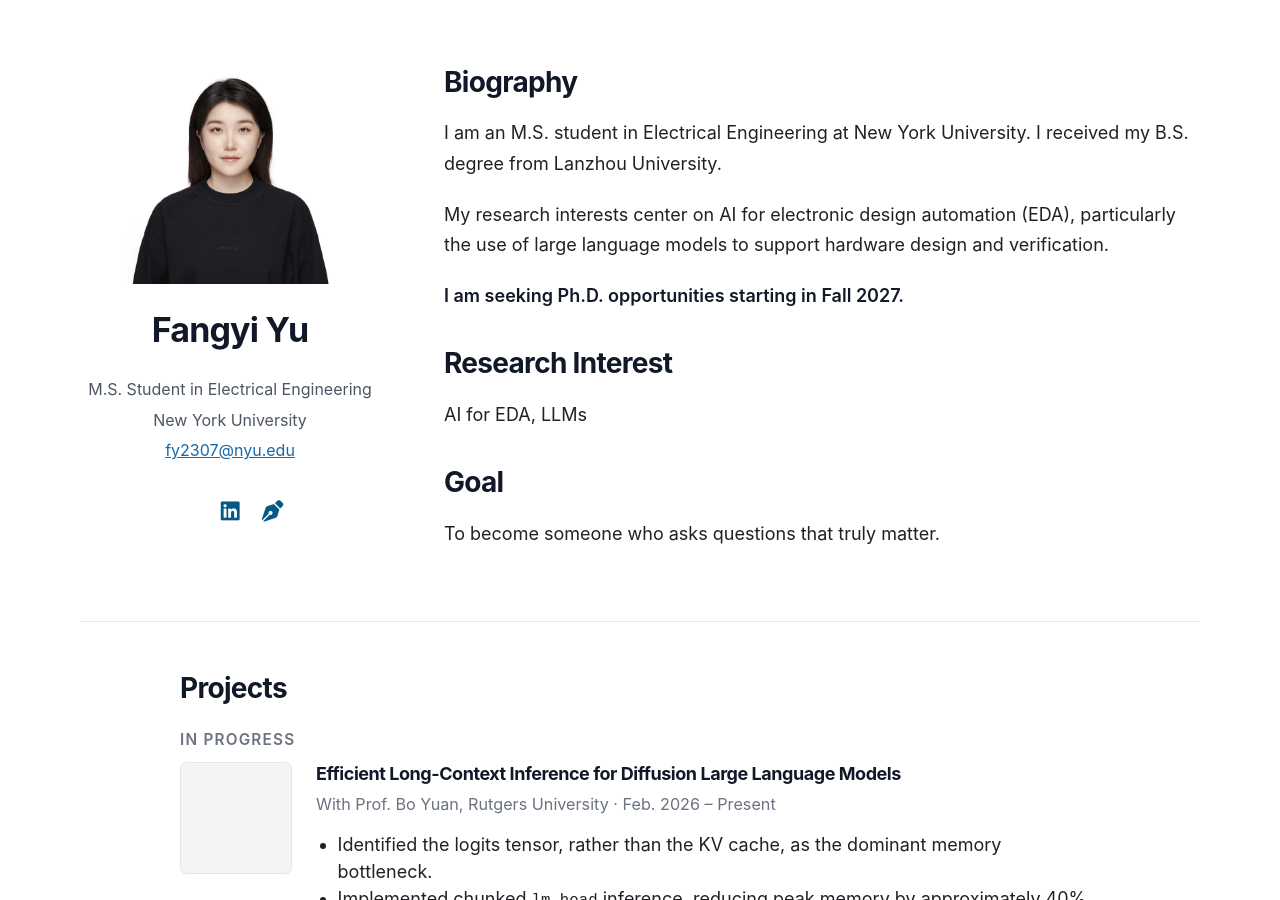
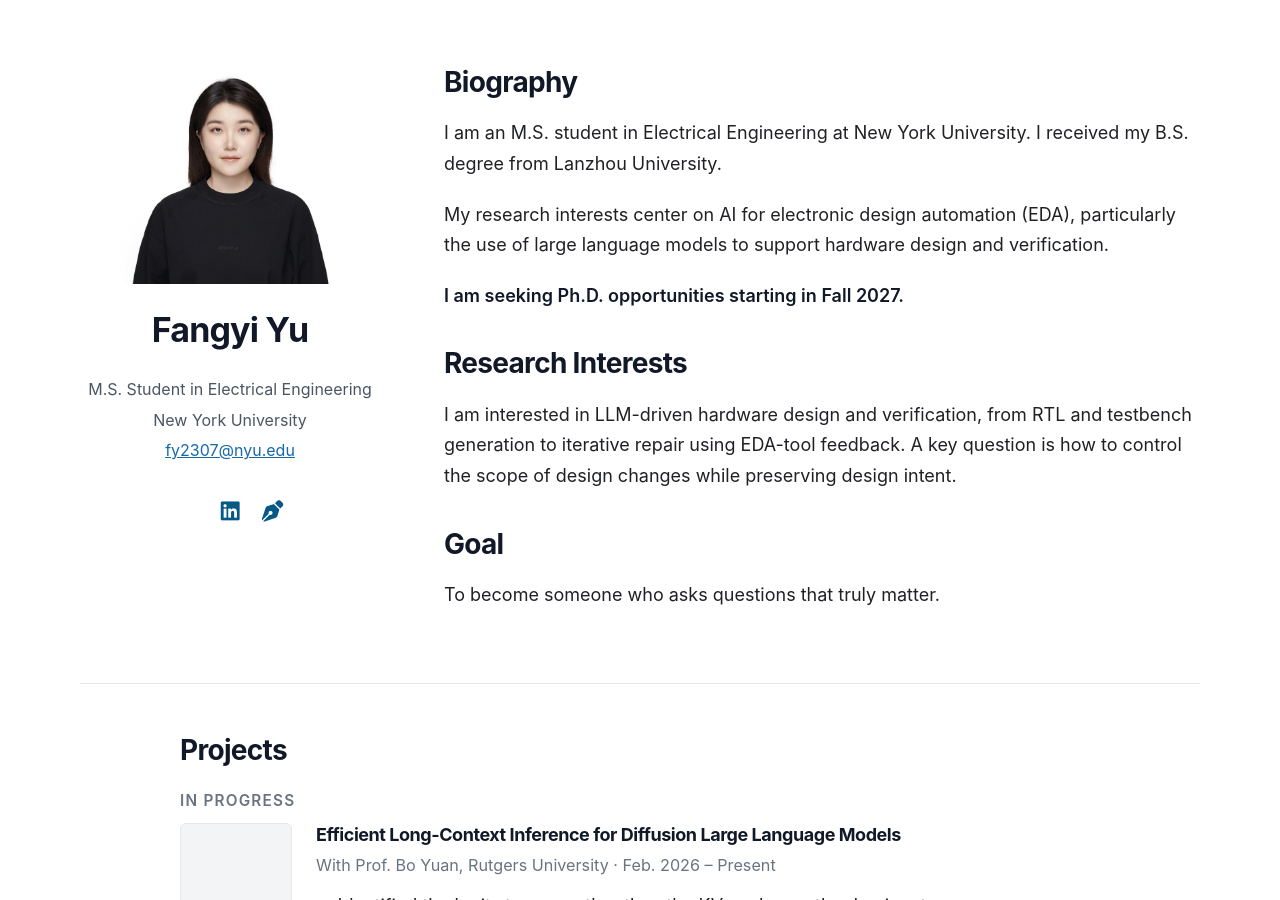
Before and after one commit to fangyiyu02/fangyiyu02.github.io, a Jekyll site: the page built from index.md, in a window 1280 px wide and 900 px high. Built offline with Jekyll 4.4.1, drawn with Linux system fonts in a browser that asks for light colours; a style sheet for code colours, icons or effects is not loaded; our own code applies the rules of GitHub Pages for plain Markdown files.

Commit message:
Update research interests in LLM-driven hardware design and verification

```diff
--- a/_includes/intro.html
+++ b/_includes/intro.html
@@ -12,9 +12,11 @@ My research interests center on AI for electronic design automation (EDA), parti
 <strong>I am seeking Ph.D. opportunities starting in Fall 2027.</strong>
 </p>
 
-<h2>Research Interest</h2>
+<h2>Research Interests</h2>
 
-<p>AI for EDA, LLMs</p>
+<p>
+I am interested in LLM-driven hardware design and verification, from RTL and testbench generation to iterative repair using EDA-tool feedback. A key question is how to control the scope of design changes while preserving design intent.
+</p>
 
 <h2>Goal</h2>
 
```
